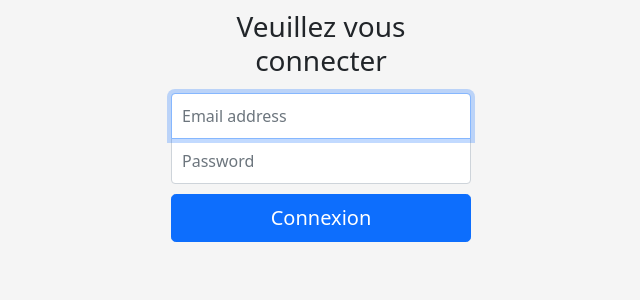
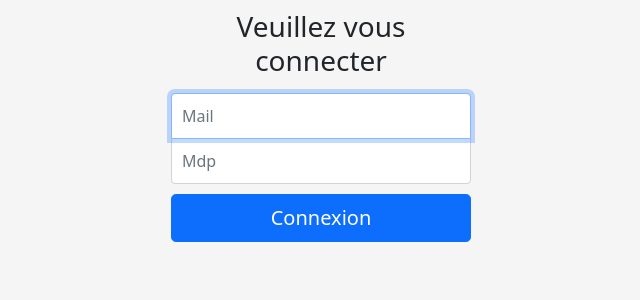
Before and after one commit to julessanglier/Gestion-bibliotheque, a PHP site: page / in a window 1280 px wide. Shown: the part 274-574 px from the top of the page, without its empty margins (319-959 px from the left). Run offline with PHP 8.4, Linux system fonts and the light colour scheme.

Commit message:
modifs mineures texte page connexion

```diff
--- a/templates/t-login.php
+++ b/templates/t-login.php
@@ -14,9 +14,9 @@
       <form action="controllers/c-login.php" method="POST">
         <h1 class="h3 mb-3 fw-normal">Veuillez vous connecter</h1>
         <label for="inputEmail" class="visually-hidden">Adresse mail</label>
-        <input type="email" id="inputEmail" name="mail" class="form-control" placeholder="Email address" required autofocus>
+        <input type="email" id="inputEmail" name="mail" class="form-control" placeholder="Mail" required autofocus>
         <label for="inputPassword" class="visually-hidden">Mdp</label>
-        <input type="password" id="inputPassword" name="password" class="form-control" placeholder="Password" required>
+        <input type="password" id="inputPassword" name="password" class="form-control" placeholder="Mdp" required>
         <button class="w-100 btn btn-lg btn-primary" type="submit">Connexion</button>
       </form>
     </main>
```
